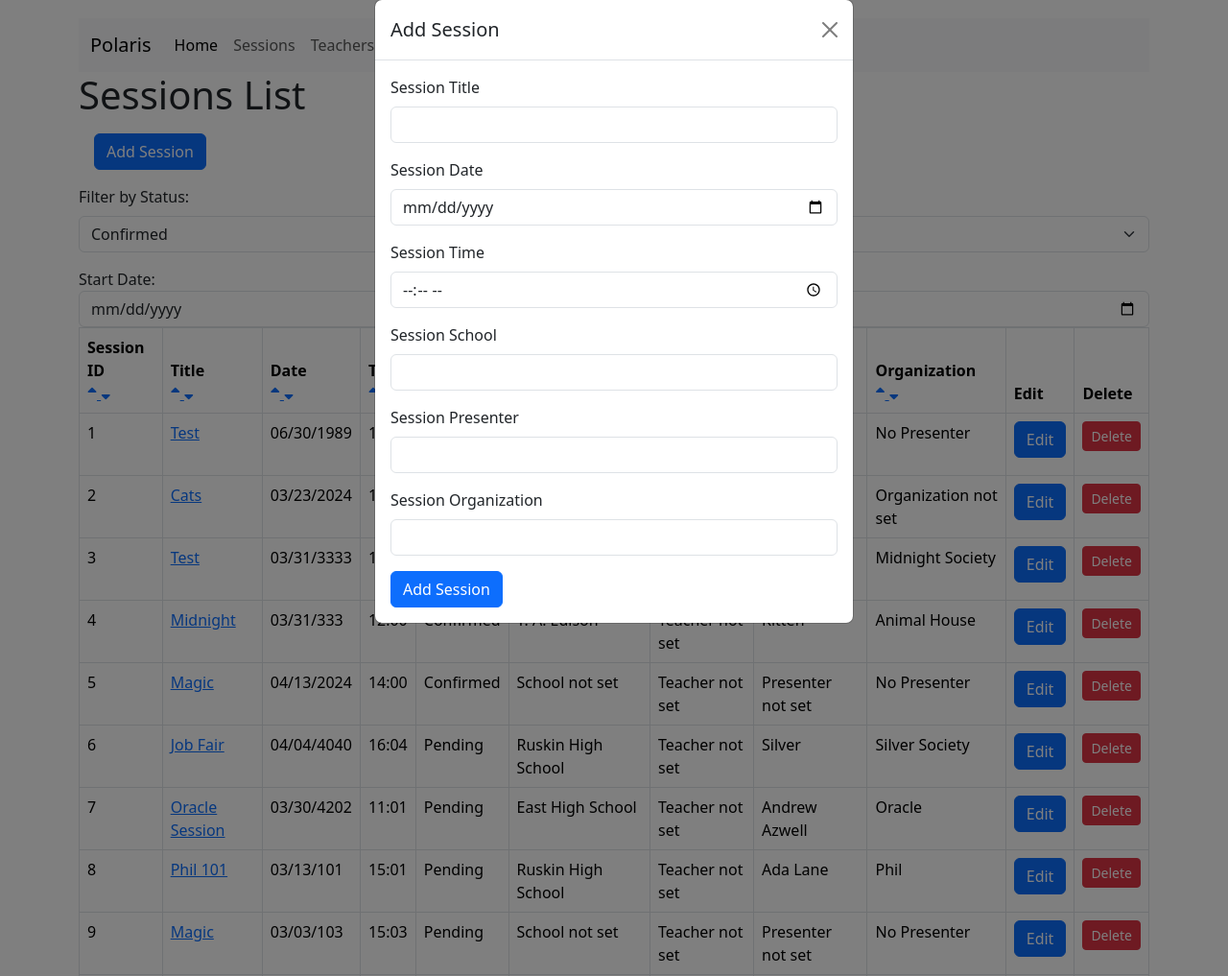
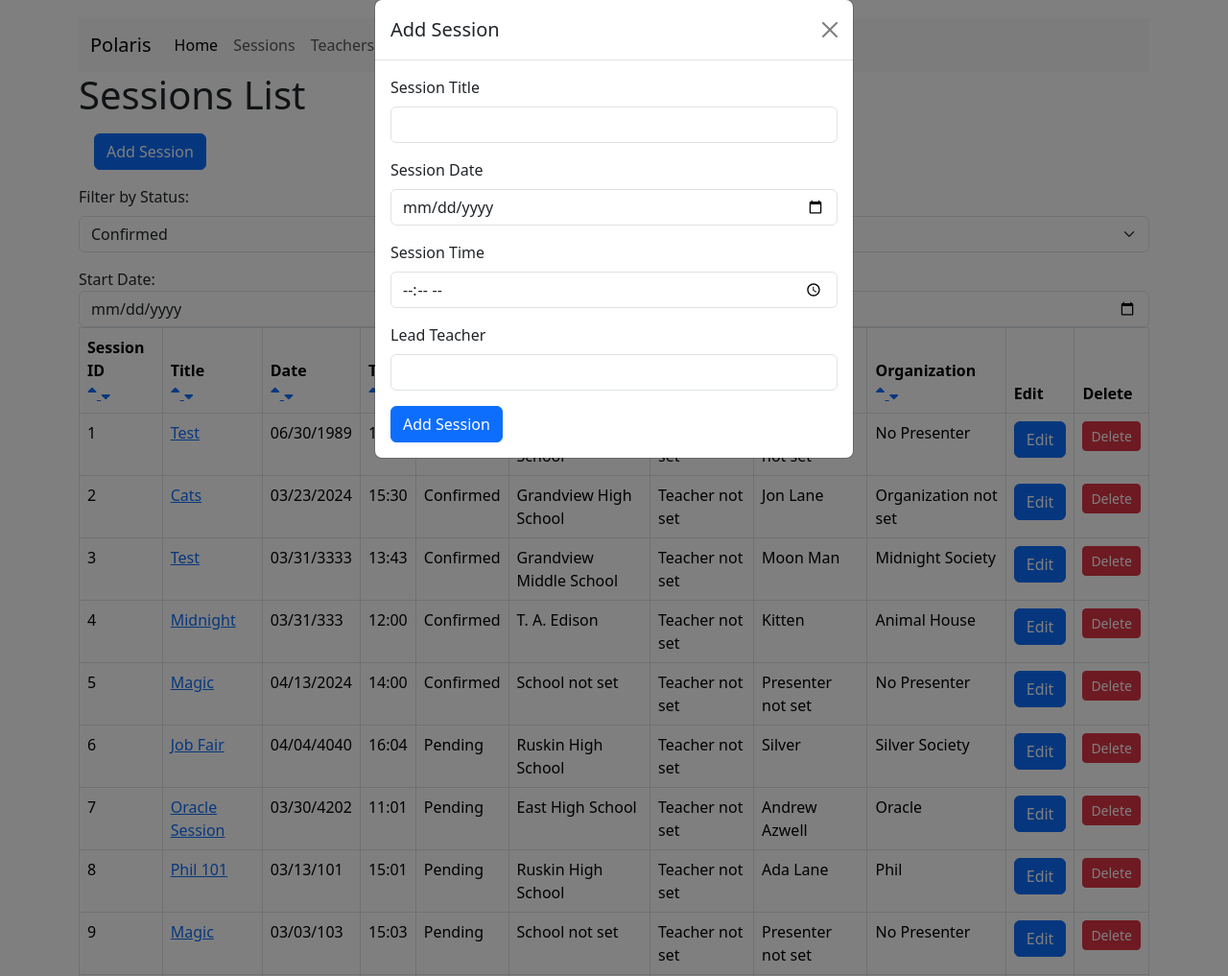
Before and after one commit to admiralorbiter/prepkc-polaris, a Flask app: page /sessions in a window 1280 px wide, after a click on "Add Session". Shown: the part 29-1046 px from the top of the page at 96% size. Run offline with Flask 3, Linux system fonts and the light colour scheme; some libraries are stand-ins or nearby versions.

Commit message:
change add session

```diff
--- a/app/routes/views.py
+++ b/app/routes/views.py
@@ -164,41 +164,34 @@ def add_session():
     # Get form data
     session_date_str = request.form.get('sessionDate')
     session_time_str = request.form.get('sessionTime')
-    session_school_name = request.form.get('sessionSchool')  # This should ideally be an identifier like an ID
     session_title = request.form.get('sessionTitle')
-    session_presenter = request.form.get('sessionPresenter')
-    session_organization = request.form.get('sessionOrganization')
+    session_lead_teacher = request.form.get('sessionLead')
 
-     # Convert date and time strings to datetime objects
+    # Convert date and time strings to datetime objects
     session_date = datetime.strptime(session_date_str, '%Y-%m-%d').date()  # Adjust the format if needed
     session_time = datetime.strptime(session_time_str, '%H:%M').time()  # Adjust the format if needed
 
-   # Find or create the School entity
-    school = School.query.filter_by(name=session_school_name).first()
-    if not school:
-        school = School(name=session_school_name)
-        db.session.add(school)
-        # Don't commit yet, as we might need to roll back if something fails later
+    # Query for the lead teacher, or create a new one if it doesn't exist
+    teacher = Teacher.query.filter_by(name=session_lead_teacher).first()
+    if not teacher:
+        # If the teacher doesn't exist, create and add to the session
+        teacher = Teacher(name=session_lead_teacher)
+        db.session.add(teacher)
+        db.session.flush()  # Flush to assign an ID if it's a new teacher
 
-    # Find or create the Presenter entity
-    presenter = Presenter.query.filter_by(name=session_presenter).first()
-    if not presenter:
-        presenter = Presenter(name=session_presenter, organization=session_organization)
-        db.session.add(presenter)
-        # Don't commit yet for the same reason as above
-    status="Pending"
     # Create a new session object
-    new_session = Session(title=session_title, date=session_date, start_time=session_time, status=status)
+    new_session = Session(date=session_date, start_time=session_time, title=session_title, status="Pending")
 
-    # Associate the school and presenter with the session
-    new_session.schools.append(school)  # Assuming 'schools' is a many-to-many relationship
-    new_session.presenters.append(presenter)  # Assuming 'presenters' is a one-to-many relationship
+    # Add the teacher to the session's teachers list
+    new_session.teachers.append(teacher)
 
+    # Add the new session to the DB session and commit
     db.session.add(new_session)
-    db.session.commit()  # Now commit everything including the associations
+    db.session.commit()
 
     # Redirect or return a response
     return redirect(url_for('sessions_list'))
+
 
 
 @app.route('/edit-session', methods=['GET'])
--- a/app/templates/sessions.html
+++ b/app/templates/sessions.html
@@ -31,16 +31,8 @@
                             <input type="time" class="form-control" id="sessionTime" name="sessionTime" required>
                         </div>
                         <div class="mb-3">
-                            <label for="sessionSchool" class="form-label">Session School</label>
-                            <input type="text" class="form-control" id="sessionSchool" name="sessionSchool" required>
-                        </div>
-                        <div class="mb-3">
-                            <label for="sessionPresenter" class="form-label">Session Presenter</label>
-                            <input type="text" class="form-control" id="sessionPresenter" name="sessionPresenter" required>
-                        </div>
-                        <div class="mb-3">
-                            <label for="sessionOrganization" class="form-label">Session Organization</label>
-                            <input type="text" class="form-control" id="sessionOrganization" name="sessionOrganization" required>
+                            <label for="sessionLead" class="form-label">Lead Teacher</label>
+                            <input type="text" class="form-control" id="sessionLead" name="sessionLead" required>
                         </div>
                         <button type="submit" class="btn btn-primary">Add Session</button>
                     </form>
```
Also changed, not shown: app/polaris.db.
